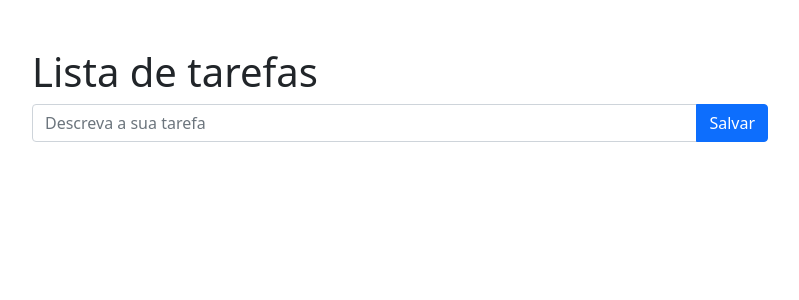
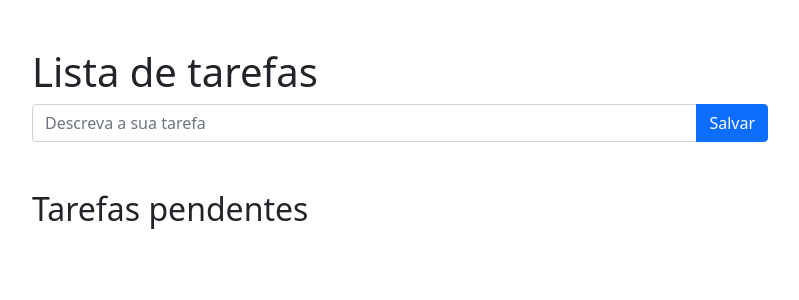
Before and after one commit to mateuslourenco/todolist, a Django app: page / in a window 1280 px wide. Shown: the top 300 px of the page, without its empty margins (240-1039 px from the left). Run offline with Django 4.2, Linux system fonts and the light colour scheme; data that the repository does not hold is empty.

Commit message:
adicionado listagem de tarefas pendentes
close #4

```diff
--- a/webdev/tarefas/templates/tarefas/home.html
+++ b/webdev/tarefas/templates/tarefas/home.html
@@ -20,6 +20,18 @@
                 </div>
                 <div class="form-text">{{ form.nome.errors }}</div>
             </form>
+            <h2 class="mt-5">Tarefas pendentes</h2>
+            {% for tarefa in tarefas_pendentes %}
+                <form>
+                    <div class="input-group mb-3">
+                        <div class="input-group-text">
+                            <input class="form-check-input mt-0" type="checkbox" value=""
+                                   aria-label="checkbox paratarefa">
+                        </div>
+                        <input type="text" class="form-control" aria-label="input para tarefa" placeholder="{{ tarefa.nome }}">
+                    </div>
+                </form>
+            {% endfor %}
         </div>
     </div>
 </div>
--- a/webdev/tarefas/views.py
+++ b/webdev/tarefas/views.py
@@ -3,6 +3,7 @@ from django.shortcuts import render
 from django.urls import reverse
 
 from webdev.tarefas.forms import TarefaNovaForm
+from webdev.tarefas.models import Tarefa
 
 
 def home(request):
@@ -12,5 +13,8 @@ def home(request):
             form.save()
             return HttpResponseRedirect(reverse('tarefas:home'))
         else:
-            return render(request, 'tarefas/home.html', {'form': form}, status=400)
-    return render(request, 'tarefas/home.html')
+            tarefas_pendetes = Tarefa.objects.filter(feita=False).all()
+            return render(request, 'tarefas/home.html', {'form': form, 'tarefas_pendentes': tarefas_pendetes},
+                          status=400)
+    tarefas_pendetes = Tarefa.objects.filter(feita=False).all()
+    return render(request, 'tarefas/home.html', {'tarefas_pendentes': tarefas_pendetes})
```
Also changed, not shown: webdev/tarefas/tests/test_tarefas_get.py (+23 -0 lines).
